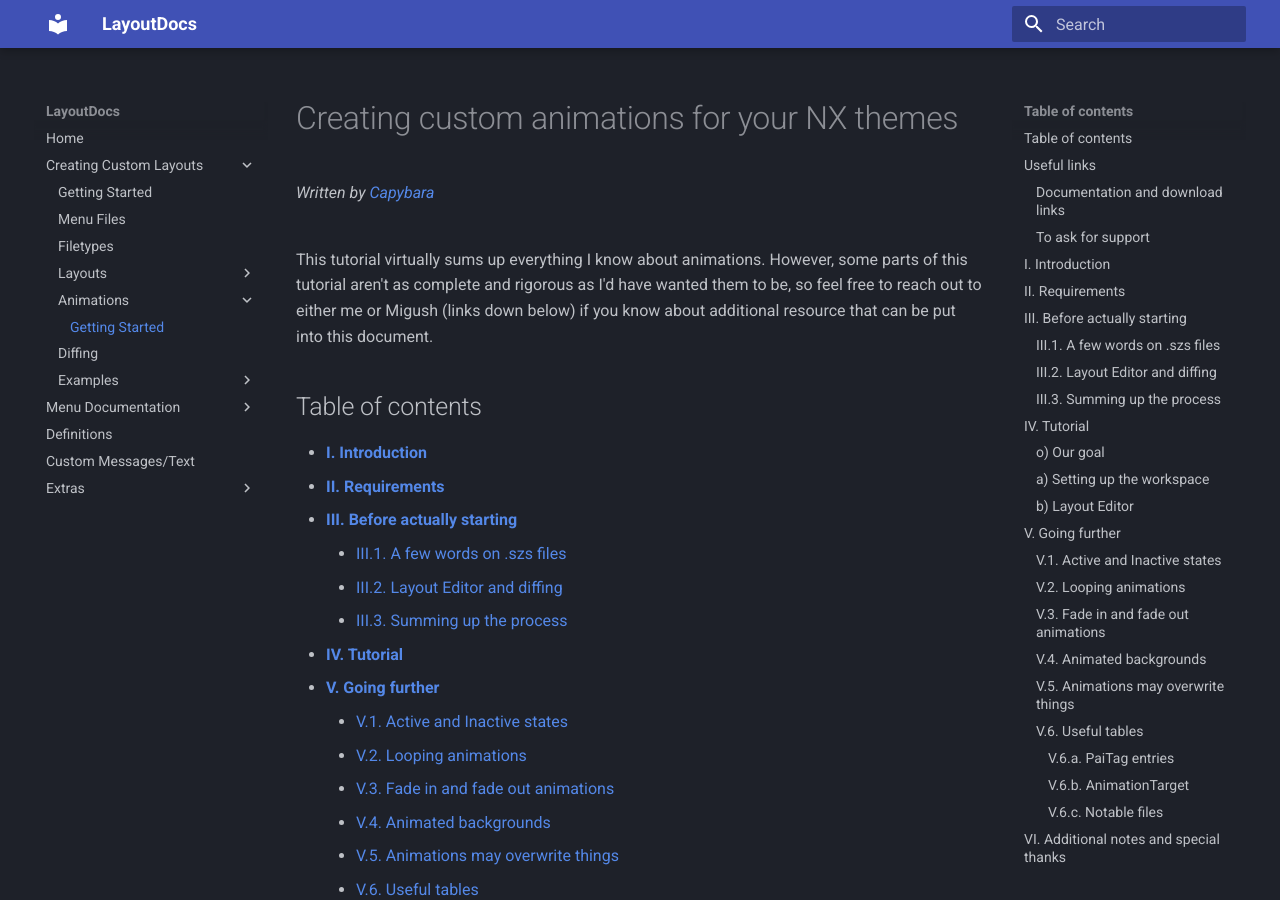
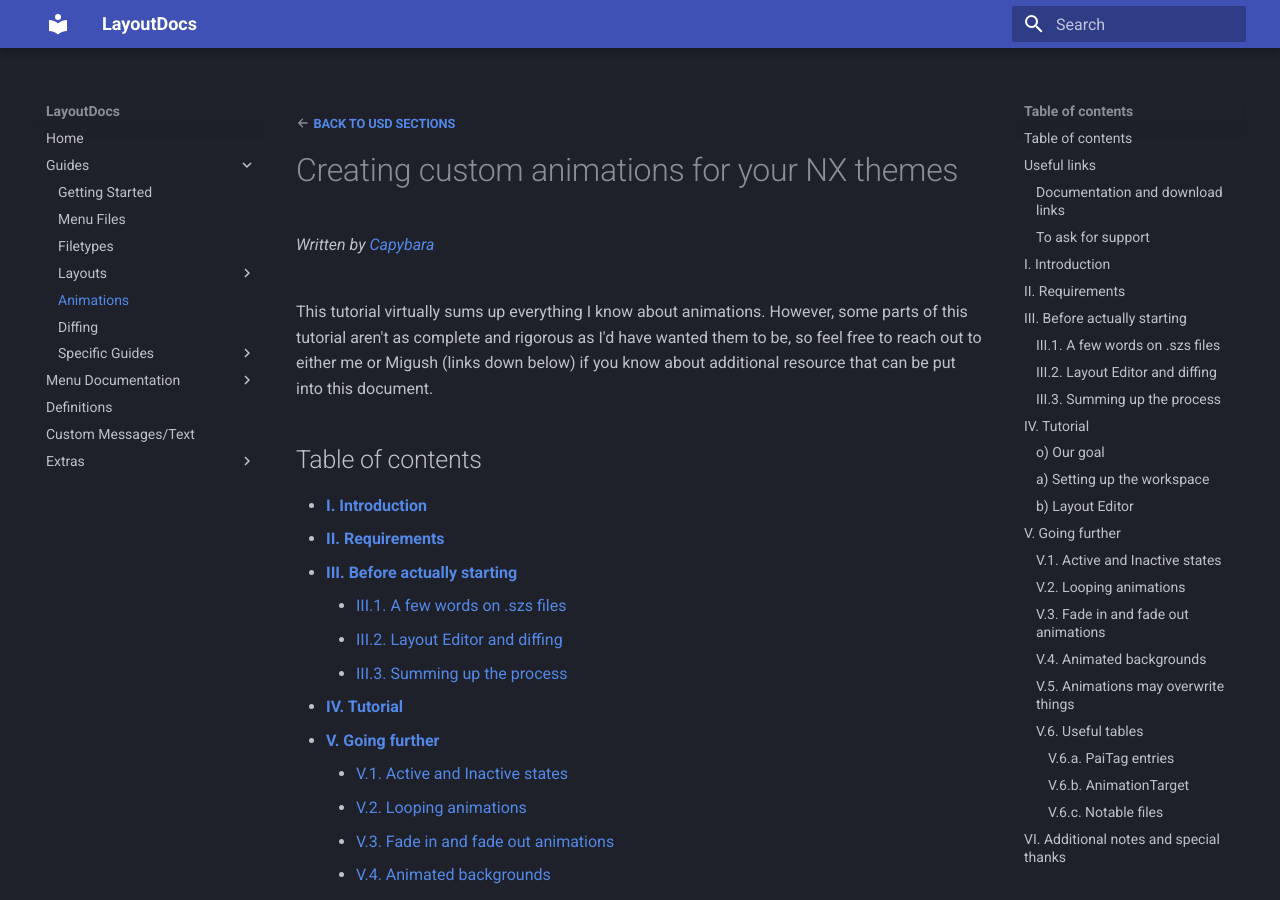
Before and after one commit to ThemezerNX/LayoutDocs, an MkDocs documentation site: the page built from docs/guide/animations/index.md, in a window 1280 px wide and 900 px high. Built offline with MkDocs 1.6.1 and Material for MkDocs 9.7.7, drawn with Linux system fonts in a browser that asks for light colours.

Commit message:
Update menu structure

```diff
--- a/docs/guide/animations/index.md
+++ b/docs/guide/animations/index.md
@@ -1,3 +1,5 @@
+##### :octicons-arrow-left-16: [Back to USD Sections](../layouts/usd-sections.md)
+
 # Creating custom animations for your NX themes
 _Written by [Capybara](https://themezer.net/creators/382997176307154945)_
 
--- a/mkdocs.yml
+++ b/mkdocs.yml
@@ -21,17 +21,16 @@ markdown_extensions:
 
 nav:
     - Home: index.md
-    - Creating Custom Layouts:
+    - Guides:
           - Getting Started: guide/index.md
           - Menu Files: guide/menu-files.md
           - Filetypes: guide/filetypes.md
           - Layouts:
                 - Getting Started: guide/layouts/index.md
                 - USD Sections: guide/layouts/usd-sections.md
-          - Animations:
-                - Getting Started: guide/animations/index.md
+          - Animations: guide/animations/index.md
           - Diffing: guide/diffing.md
-          - Examples:
+          - Specific Guides:
                 Getting Started: guide/examples/index.md
                 #     Changing Component Sizes: guide/examples/changing-component-sizes/index.md
                 #     Repositioning the Gamerow: guide/examples/reposition-gamerow/index.md
```
